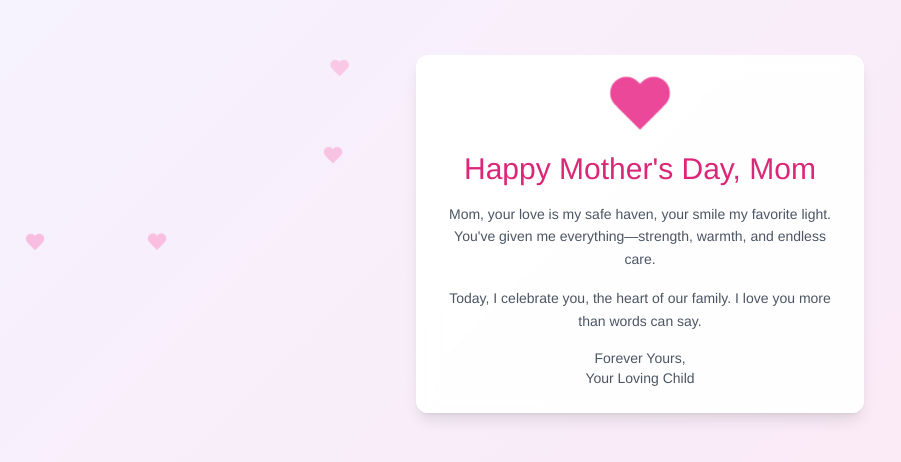
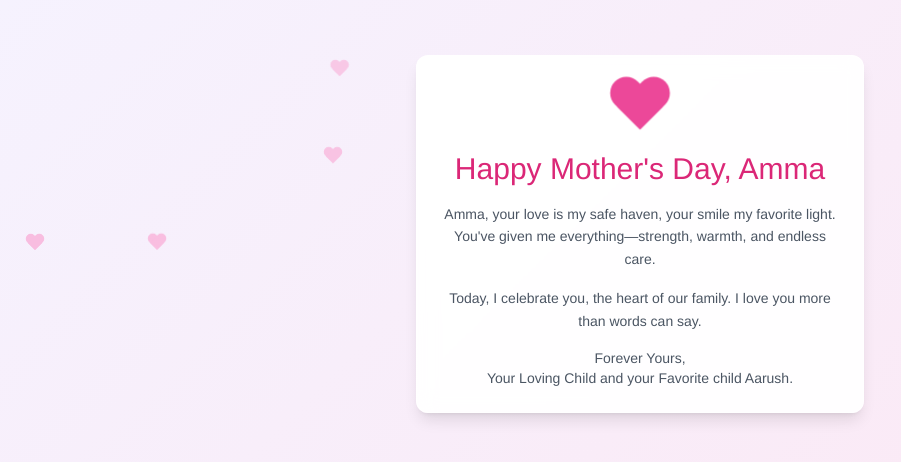
Before and after one commit to aarush67/mothersday, a plain HTML site: page index.html in a window 1280 px wide. Shown: the part 166-628 px from the top of the page, without its empty margins (0-901 px from the left). Drawn offline with nearby package versions, Linux system fonts and the light colour scheme.

Commit message:
Update index.html

```diff
--- a/index.html
+++ b/index.html
@@ -97,15 +97,15 @@
     <div id="hearts-container"></div>
     <div class="card max-w-md p-6 rounded-xl shadow-lg text-center">
         <div class="heart mx-auto mb-4"></div>
-        <h1 class="text-3xl font-light text-pink-600 mb-4 text-reveal">Happy Mother's Day, Mom</h1>
+        <h1 class="text-3xl font-light text-pink-600 mb-4 text-reveal">Happy Mother's Day, Amma</h1>
         <p class="text-gray-600 text-sm leading-relaxed mb-4 text-reveal">
-            Mom, your love is my safe haven, your smile my favorite light. You've given me everything—strength, warmth, and endless care.
+            Amma, your love is my safe haven, your smile my favorite light. You've given me everything—strength, warmth, and endless care.
         </p>
         <p class="text-gray-600 text-sm leading-relaxed mb-4 text-reveal">
             Today, I celebrate you, the heart of our family. I love you more than words can say.
         </p>
         <p class="text-gray-600 text-sm font-medium text-reveal">
-            Forever Yours,<br>Your Loving Child
+            Forever Yours,<br>Your Loving Child and your Favorite child Aarush.
         </p>
     </div>
 
```
